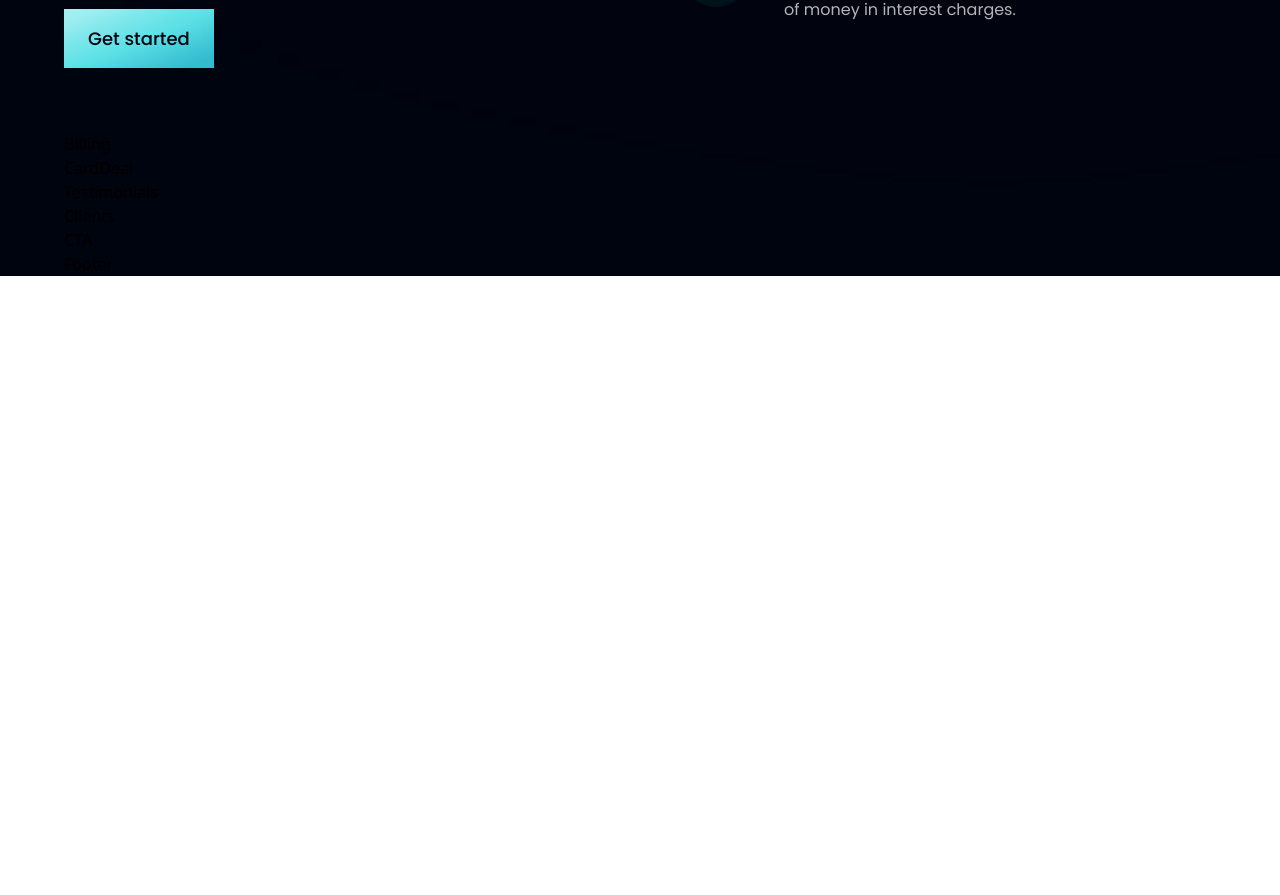
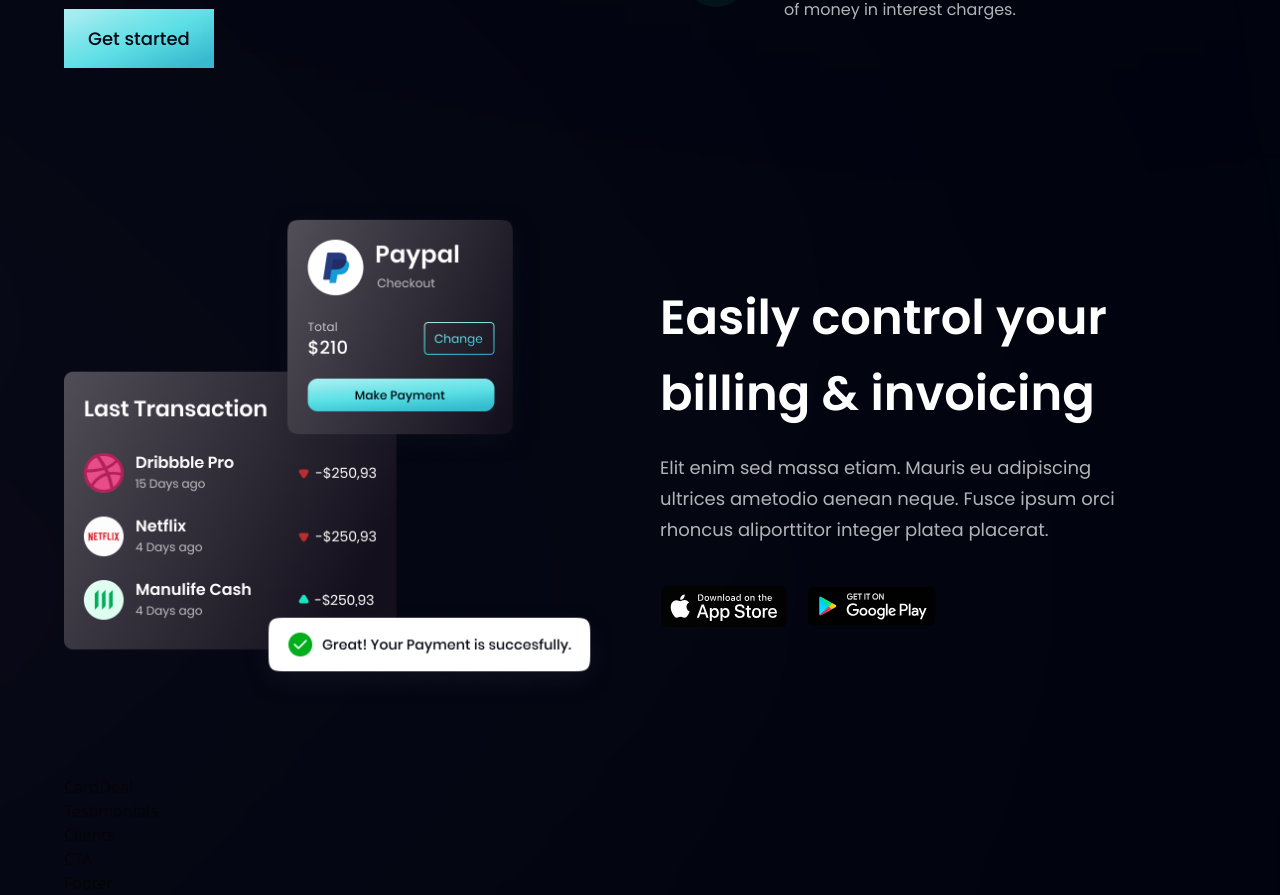
Before and after one commit to esyef/HooBank---Digital-Payment-LandingPage, a React (Vite) app: page / in a window 1280 px wide. Shown: the part 1414-2309 px from the top of the page. Before the commit the page ends 1690 px from the top, so only its background shows below. Built offline with nearby package versions, Linux system fonts and the light colour scheme.

Commit message:
billing section

```diff
--- a/src/components/Billing.tsx
+++ b/src/components/Billing.tsx
@@ -1,7 +1,44 @@
-import React from "react";
+import { apple, bill, google } from "../assets";
+import styles, { layout } from "../style";
 
-const Billing = () => {
-  return <div>Billing</div>;
-};
+const Billing = () => (
+  <section id="proudct" className={layout.sectionReverse}>
+    <div className={layout.sectionImgReverse}>
+      <img
+        src={bill}
+        alt="billing"
+        className="w-[100%] h-[100%] relative z-[5]"
+      />
+      <div className="absolute z-[3] top-0  -left-1/2 w-[50%] h-[50%] rounded-full white__gradient" />
+      <div className="absolute z-[0] bottom-0  -left-1/2 w-[50%] h-[50%] rounded-full pink__gradient" />
+    </div>
+
+    <section className={layout.sectionInfo}>
+      <h2 className={styles.heading2}>
+        Easily control your <br className="sm:block hidden" />
+        billing & invoicing
+      </h2>
+      <p className={`${styles.paragraph} max-w-[470px] mt-5`}>
+        Elit enim sed massa etiam. Mauris eu adipiscing ultrices ametodio aenean
+        neque. Fusce ipsum orci rhoncus aliporttitor integer platea placerat.
+      </p>
+
+      <div className="flex flex-row flex-wrap sm:mt-10 mt-6">
+        <img
+          src={apple}
+          alt="app store"
+          className="w-[128px] h-[42px] object-contain mr-5 cursor-pointer
+          "
+        />
+        <img
+          src={google}
+          alt="google play"
+          className="w-[128px] h-[42px] object-contain cursor-pointer
+          "
+        />
+      </div>
+    </section>
+  </section>
+);
 
 export default Billing;
```
